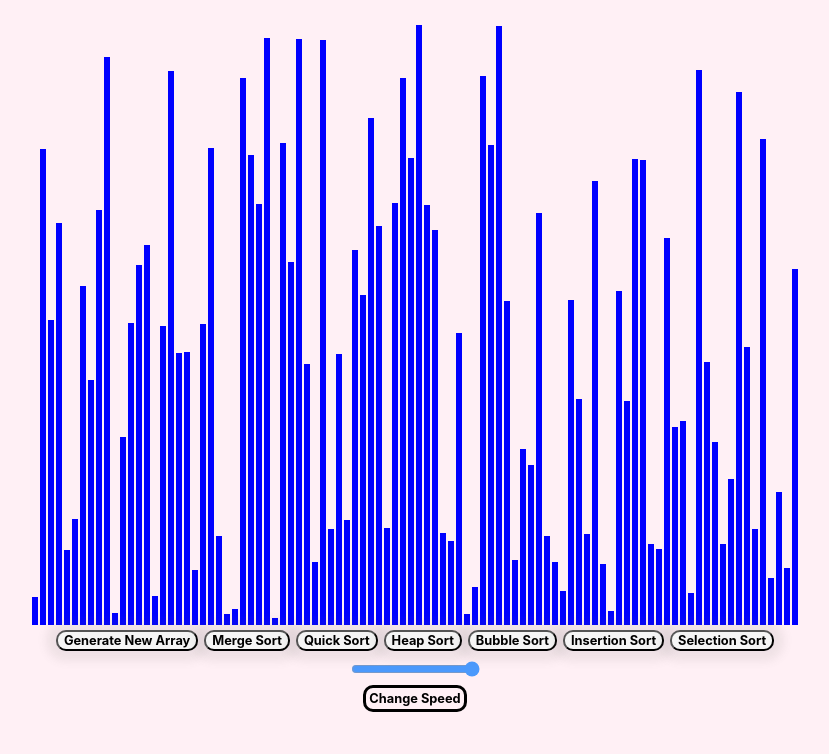
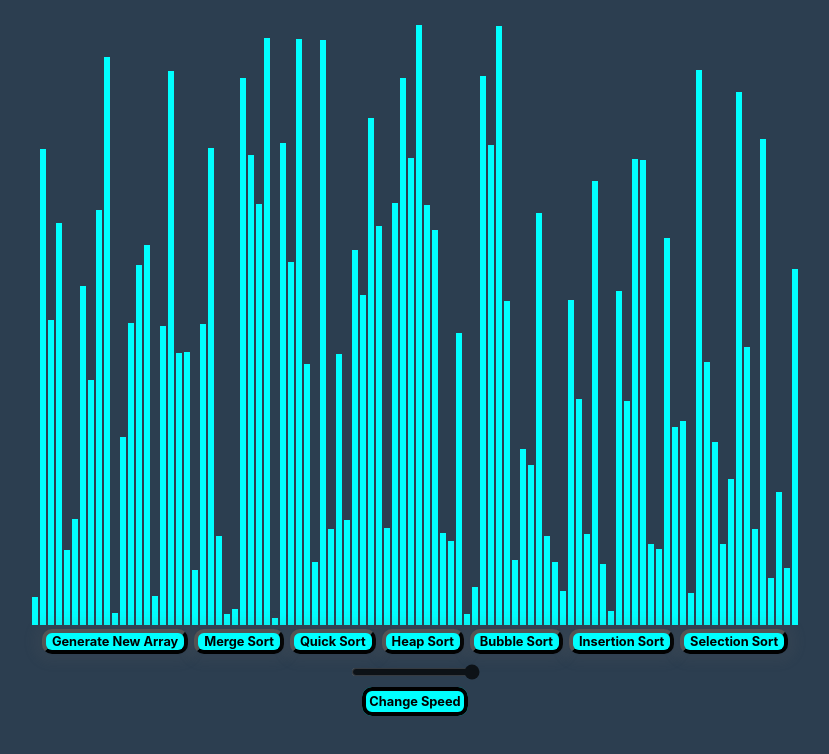
Before and after one commit to Quinn-Barber/sorting-visualizer, a React (Create React App) app: page / in a window 1280 px wide. Shown: the top 754 px of the page, without its empty margins (225-1054 px from the left). Built offline with nearby package versions, Linux system fonts and the light colour scheme; a web font is replaced by a local one.

Commit message:
Style Changes

```diff
--- a/src/SortingVisualizer/SortingVisualizer.css
+++ b/src/SortingVisualizer/SortingVisualizer.css
@@ -1,7 +1,8 @@
 @import url('https://fonts.googleapis.com/css2?family=Finlandica:wght@500;600;700&display=swap');
 
+
 body {
-    background-color: lavenderblush;
+    background-color: #2c3e50;
 }
 
 .array-container {
@@ -14,14 +15,14 @@ body {
 
 .array-bar{
     width: 6px;
-    background-color: blue;
+    background-color: aqua;
     display:inline-block;
     margin: 0 1px;
 }
 
 .array-container button{
     cursor: pointer;
-    background-color: whitesmoke;
+    background-color: aqua;
     color: black;
     font-family: inherit;
     font-size: 0.8rem;
@@ -29,22 +30,33 @@ body {
     margin-left: 3px;
     margin-right: 3px;
     box-shadow: 0 0 10px 10px rgba(100, 100, 100, 0.1);
+    border-width: 4px;
     border-radius: 10px;
+    transition: 0.2s ease-in-out;
 }
 
-.slider-container .slider{
+.array-container button:disabled{
+    border-color: white;
+    color: white;
+}
+
+.slider{
+    accent-color: black;
     cursor: pointer;
     opacity: 0.7;
     margin-top: 10px;
     margin-bottom: 10px;
+    background: aqua;
 }
 
 label{
+    background-color: aqua;
     color: black;
     font-family: inherit;
     font-size: 0.8rem;
     font-weight: bold;
     border: 3px solid black;
+    border-width: 4px;
     border-radius: 10px;
     padding: 0.2rem;
 }
--- a/src/SortingVisualizer/SortingVisualizer.jsx
+++ b/src/SortingVisualizer/SortingVisualizer.jsx
@@ -27,7 +27,7 @@ export default class SortingVisualizer extends React.Component {
 
         for(let i = 0; i < this.state.array.length; i++){
             const arrBars = document.getElementsByClassName('array-bar');
-            arrBars[i].style.backgroundColor = 'blue';
+            arrBars[i].style.backgroundColor = 'aqua';
         }
     }
 
@@ -42,7 +42,7 @@ export default class SortingVisualizer extends React.Component {
                 const [idxOne, idxTwo] = animations[i];
                 const idxOneStyle = arrBars[idxOne].style;
                 const idxTwoStyle = arrBars[idxTwo].style;
-                const color = i % 3 === 0 ? 'orange' : 'blue';
+                const color = i % 3 === 0 ? 'orange' : 'aqua';
                 setTimeout(() => {
                     idxOneStyle.backgroundColor = color;
                     idxTwoStyle.backgroundColor = color;
@@ -87,7 +87,7 @@ export default class SortingVisualizer extends React.Component {
                 const [idxOne, idxTwo] = animations[i];
                 const idxOneStyle = arrBars[idxOne].style;
                 const idxTwoStyle = arrBars[idxTwo].style;
-                const color = i % 3 === 0 ? 'orange' : 'blue';
+                const color = i % 3 === 0 ? 'orange' : 'aqua';
                 setTimeout(() => {
                     idxOneStyle.backgroundColor = color;
                     idxTwoStyle.backgroundColor = color;
@@ -135,7 +135,7 @@ export default class SortingVisualizer extends React.Component {
                 const [idxOne, idxTwo] = animations[i];
                 const idxOneStyle = arrBars[idxOne].style;
                 const idxTwoStyle = arrBars[idxTwo].style;
-                const color = i % 3 === 0 ? 'orange' : 'blue';
+                const color = i % 3 === 0 ? 'orange' : 'aqua';
                 setTimeout(() => {
                     idxOneStyle.backgroundColor = color;
                     idxTwoStyle.backgroundColor = color;
@@ -183,7 +183,7 @@ export default class SortingVisualizer extends React.Component {
                 const [idxOne, idxTwo] = animations[i];
                 const idxOneStyle = arrBars[idxOne].style;
                 const idxTwoStyle = arrBars[idxTwo].style;
-                const color = i % 3 === 0 ? 'orange' : 'blue';
+                const color = i % 3 === 0 ? 'orange' : 'aqua';
                 setTimeout(() => {
                     idxOneStyle.backgroundColor = color;
                     idxTwoStyle.backgroundColor = color;
@@ -233,7 +233,7 @@ export default class SortingVisualizer extends React.Component {
                 const [idxOne, idxTwo] = animations[i];
                 const idxOneStyle = arrBars[idxOne].style;
                 const idxTwoStyle = arrBars[idxTwo].style;
-                const color = i % 3 === 0 ? 'orange' : 'blue';
+                const color = i % 3 === 0 ? 'orange' : 'aqua';
                 setTimeout(() => {
                     idxOneStyle.backgroundColor = color;
                     idxTwoStyle.backgroundColor = color;
@@ -279,7 +279,7 @@ export default class SortingVisualizer extends React.Component {
                 const [idxOne, idxTwo] = animations[i];
                 const idxOneStyle = arrBars[idxOne].style;
                 const idxTwoStyle = arrBars[idxTwo].style;
-                const color = i % 3 === 0 ? 'orange' : 'blue';
+                const color = i % 3 === 0 ? 'orange' : 'aqua';
                 setTimeout(() => {
                     idxOneStyle.backgroundColor = color;
                     idxTwoStyle.backgroundColor = color;
@@ -327,6 +327,9 @@ export default class SortingVisualizer extends React.Component {
         var insertBtn = document.getElementById('insertion');
         var selectBtn = document.getElementById('selection');
         var slider = document.getElementById('slider');
+        var label = document.getElementById('label');
+        label.style.color = 'white';
+        label.style.border = '3px solid white';
         genBtn.disabled = true;
         mergeBtn.disabled = true;
         quickBtn.disabled = true;
@@ -346,6 +349,9 @@ export default class SortingVisualizer extends React.Component {
         var insertBtn = document.getElementById('insertion');
         var selectBtn = document.getElementById('selection');
         var slider = document.getElementById('slider');
+        var label = document.getElementById('label');
+        label.style.color = 'black';
+        label.style.border = '3px solid black';
         genBtn.disabled = false;
         mergeBtn.disabled = false;
         quickBtn.disabled = false;
@@ -401,7 +407,7 @@ export default class SortingVisualizer extends React.Component {
                     name = "sliderName"
                     />
                 </div>
-                <label htmlFor = "sliderName">Change Speed</label>
+                <label id = "label" htmlFor = "sliderName">Change Speed</label>
             </div>
         );
     }
```
